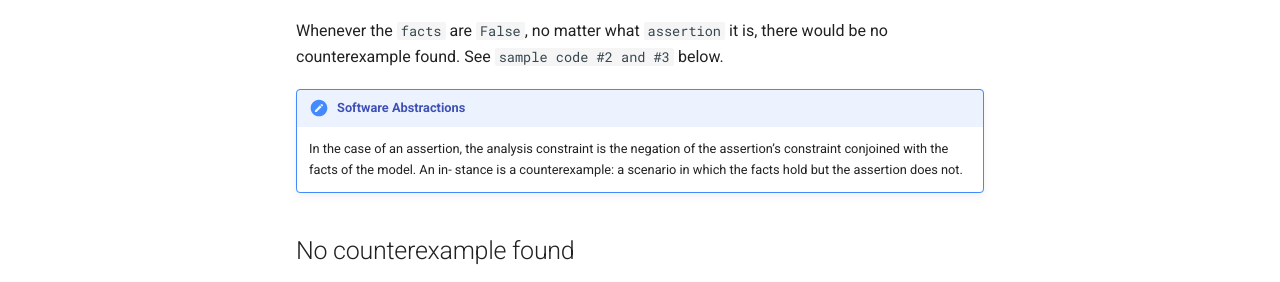
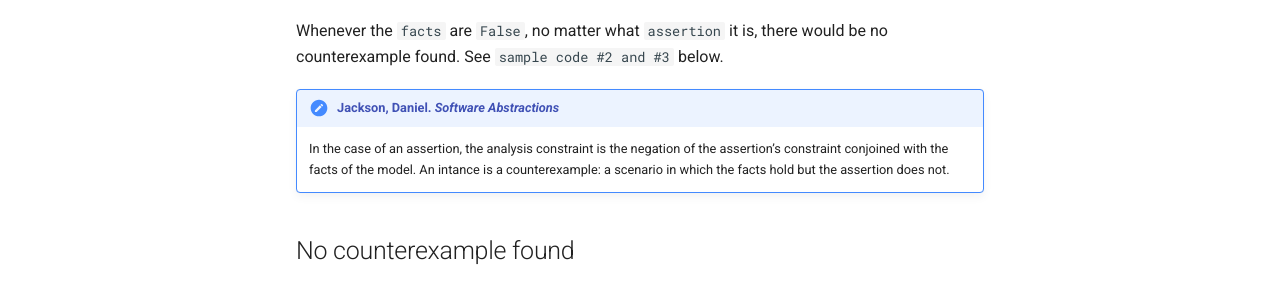
Before and after one commit to luomein/alloy_apprentice, an MkDocs documentation site: the page built from docs/blog/posts/assertion_and_counterexample.md, in a window 1280 px wide and 900 px high. Shown: the part 296-578 px from the top of the window. Built offline with MkDocs 1.6.1 and Material for MkDocs 9.7.7, drawn with Linux system fonts in a browser that asks for light colours.

Commit message:
20240516

```diff
--- a/docs/blog/posts/assertion_and_counterexample.md
+++ b/docs/blog/posts/assertion_and_counterexample.md
@@ -15,9 +15,9 @@
 
 <!-- more -->
 
-!!! note "[Software Abstractions](../../../../../Reference/Software_Abstractions/#page-144-in-the-case-of-an-assertion-the-analysis-constraint-is-the-negation-of-the-assertions-constraint-conjoined-with-the-facts-of-the-model-an-in-stance-is-a-counterexample-a-scenario-in-which-the-facts-hold-but-the-assertion-does-not)"
+!!! note "[Jackson, Daniel. *Software Abstractions*](../../../../../Reference/Software_Abstractions/#page-144-in-the-case-of-an-assertion-the-analysis-constraint-is-the-negation-of-the-assertions-constraint-conjoined-with-the-facts-of-the-model-an-in-stance-is-a-counterexample-a-scenario-in-which-the-facts-hold-but-the-assertion-does-not)"
 
-    In the case of an assertion, the analysis constraint is the negation of the assertion’s constraint conjoined with the facts of the model. An in- stance is a counterexample: a scenario in which the facts hold but the assertion does not.
+    In the case of an assertion, the analysis constraint is the negation of the assertion’s constraint conjoined with the facts of the model. An intance is a counterexample: a scenario in which the facts hold but the assertion does not.
 
 
 ## No counterexample found
```
Also changed, not shown: docs/Reference/Software_Abstractions.md (+1 -1 lines), 2 other files.
